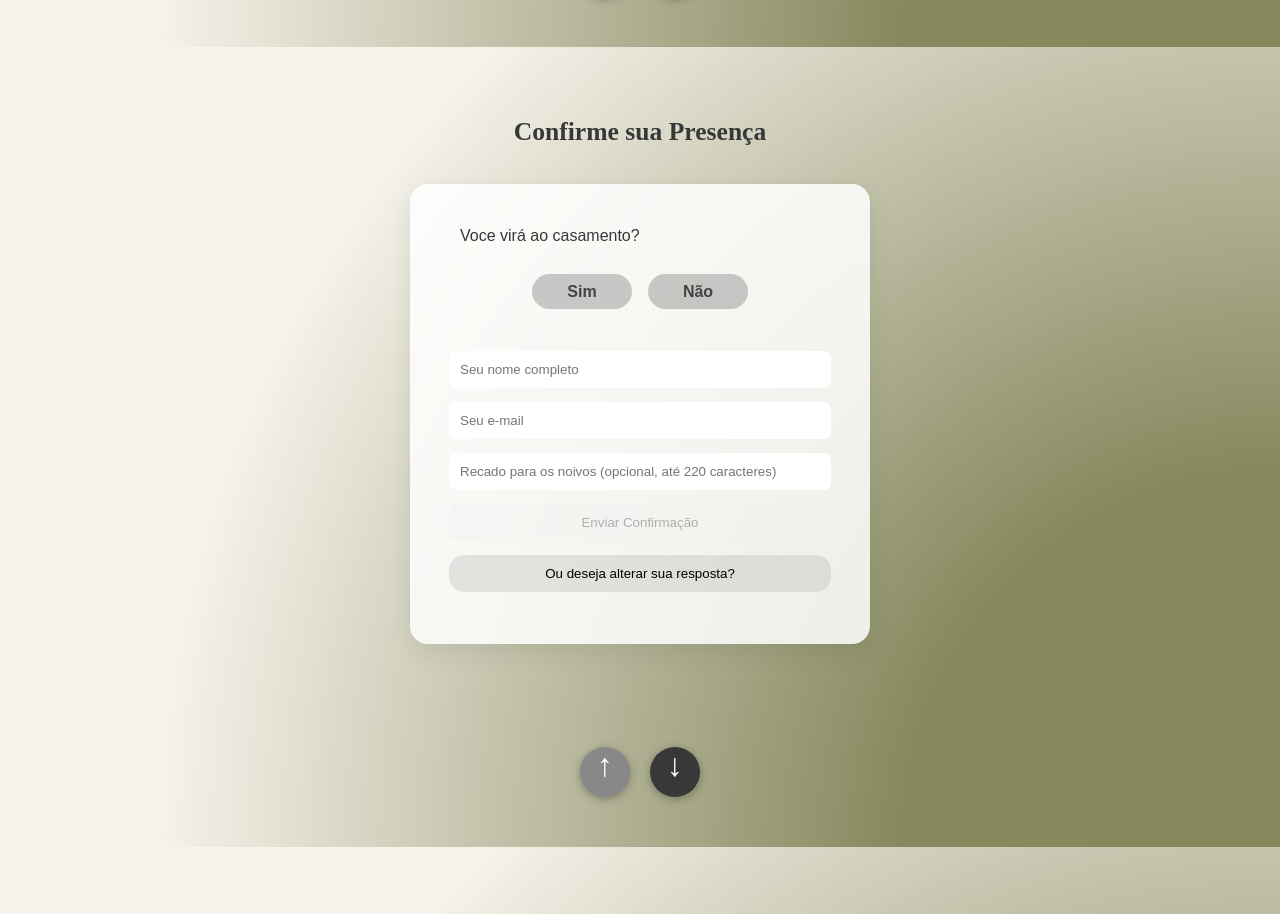
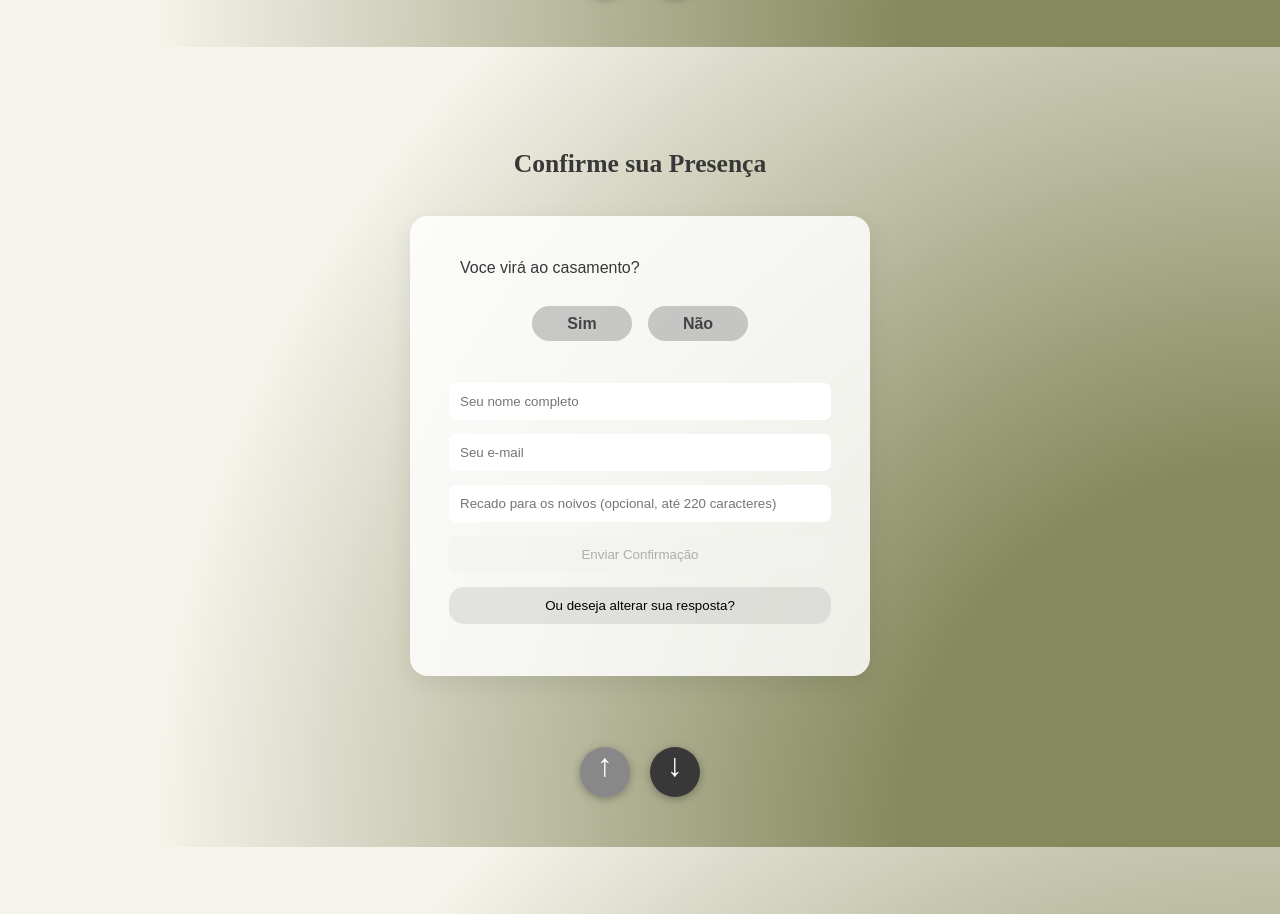
Before and after one commit to BrrunaRibeiro/NicoBruno, a React app in the folder frontend/nicobruno/: page / in a window 1280 px wide. Shown: the part 2353-3267 px from the top of the page. Built offline with nearby package versions, Linux system fonts and the light colour scheme; no server answers; a web font is replaced by a local one.

Commit message:
Add margin to confirmation tittle

```diff
--- a/frontend/nicobruno/src/index.css
+++ b/frontend/nicobruno/src/index.css
@@ -287,7 +287,7 @@ body {
 .confirm-title {
   text-align: center;
   font-size: 1.6rem;
-  margin: 0 0 0.5rem 0;
+  margin: 2rem 0 0.5rem 0;
   font-family: "playfair-display", serif;
 }
 
```
